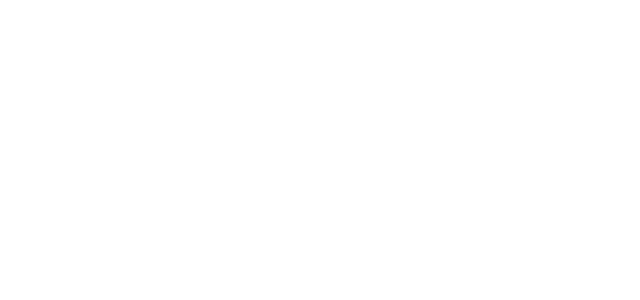
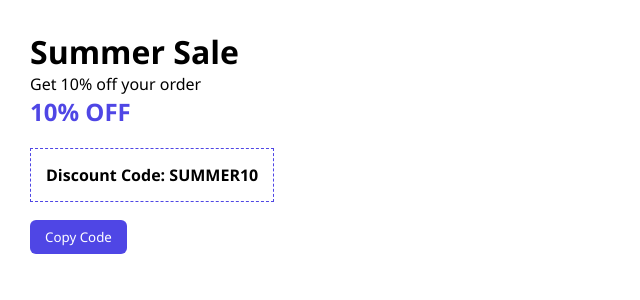
Before and after one commit to joannaomotunde/jambay-frontend, a React (Vite) app: page /promotion/1 in a window 1280 px wide. Before the commit this address had no page. Shown: the top 300 px of the page, without its empty margins (0-640 px from the left). Built offline with nearby package versions, Linux system fonts and the light colour scheme.

Commit message:
FE-13 & FE-14: Implement loyalty wallet, checkout redemption, promotions list, promotion detail, and copy discount code

```diff
--- a/src/App.jsx
+++ b/src/App.jsx
@@ -11,6 +11,8 @@ import Ticketing from './pages/Ticketing'
 import Concessions from './pages/Concessions'
 import Loyalty from './pages/Loyalty'
 import Checkout from './pages/Checkout'
+import Promotions from './pages/Promotions'
+import PromotionDetail from './pages/PromotionDetail'
 import { WalletProvider } from './context/WalletContext'
 import OperatorDashboard from './pages/OperatorDashboard'
 import NotAuthorized from './pages/NotAuthorized'
@@ -19,7 +21,11 @@ import Onboarding from './pages/Onboarding'
 function App() {
   return (
     <BrowserRouter>
+
+      <WalletProvider>
+
         <Routes>
+
           {/* First page users see */}
           <Route path="/" element={<Onboarding />} />
 
@@ -37,37 +43,43 @@ function App() {
               <Dashboard />
             </ProtectedRoute>
           } />
+
           <Route path="/profile" element={
             <ProtectedRoute>
               <Profile />
             </ProtectedRoute>
           } />
+
           <Route path="/events" element={
             <ProtectedRoute>
               <Ticketing />
             </ProtectedRoute>
           } />
+
           <Route path="/concessions" element={
             <ProtectedRoute>
               <Concessions />
             </ProtectedRoute>
           } />
-        <Route path="/loyalty" element={
-          <WalletProvider>
 
-            <Loyalty />
-            <Checkout />
+          {/* Loyalty system */}
+          <Route path="/loyalty" element={<Loyalty />} />
+          <Route path="/checkout" element={<Checkout />} />
 
-          </WalletProvider>
-
-        } />
+          {/* Promotions */}
+          <Route path="/promotions" element={<Promotions />} />
+          <Route path="/promotion/:id" element={<PromotionDetail />} />
 
           <Route path="/operator" element={
             <ProtectedRoute>
               <OperatorDashboard />
             </ProtectedRoute>
           } />
+
         </Routes>
+
+      </WalletProvider>
+
     </BrowserRouter>
   )
 }
--- /dev/null
+++ b/src/pages/PromotionDetail.jsx
@@ -0,0 +1,84 @@
+import React from "react";
+import { useParams } from "react-router-dom";
+
+function PromotionDetail() {
+
+  const { id } = useParams();
+
+  const promotions = [
+    {
+      id: 1,
+      title: "Summer Sale",
+      description: "Get 10% off your order",
+      discount: 10,
+      code: "SUMMER10"
+    },
+    {
+      id: 2,
+      title: "New User Discount",
+      description: "Enjoy 20% off your first purchase",
+      discount: 20,
+      code: "WELCOME20"
+    },
+    {
+      id: 3,
+      title: "Weekend Deal",
+      description: "Get 15% off this weekend only",
+      discount: 15,
+      code: "WEEKEND15"
+    }
+  ];
+
+  const promotion = promotions.find((p) => p.id === Number(id));
+
+  if (!promotion) {
+    return <p>Promotion not found</p>;
+  }
+
+  const copyCode = () => {
+  navigator.clipboard.writeText(promotion.code);
+  alert("Discount code copied!");
+};
+
+  return (
+    <div style={{ padding: "30px", fontFamily: "Arial" }}>
+      <h1>{promotion.title}</h1>
+
+      <p>{promotion.description}</p>
+
+      <h2 style={{ color: "#4f46e5" }}>
+        {promotion.discount}% OFF
+      </h2>
+
+      <div
+  style={{
+    marginTop: "20px",
+    padding: "15px",
+    border: "1px dashed #4f46e5",
+    display: "inline-block",
+    fontWeight: "bold"
+  }}
+>
+  Discount Code: {promotion.code}
+</div>
+
+<br /><br />
+
+<button
+  onClick={copyCode}
+  style={{
+    padding: "8px 15px",
+    background: "#4f46e5",
+    color: "white",
+    border: "none",
+    borderRadius: "6px",
+    cursor: "pointer"
+  }}
+>
+  Copy Code
+</button>
+    </div>
+  );
+}
+
+export default PromotionDetail;
--- /dev/null
+++ b/src/pages/Promotions.jsx
@@ -0,0 +1,74 @@
+import React from "react";
+import { useNavigate } from "react-router-dom";
+
+function Promotions() {
+  const navigate = useNavigate();
+
+  const promotions = [
+    {
+      id: 1,
+      title: "Summer Sale",
+      description: "Get 10% off your order",
+      discount: 10,
+      code: "SUMMER10"
+    },
+    {
+      id: 2,
+      title: "New User Discount",
+      description: "Enjoy 20% off your first purchase",
+      discount: 20,
+      code: "WELCOME20"
+    },
+    {
+      id: 3,
+      title: "Weekend Deal",
+      description: "Get 15% off this weekend only",
+      discount: 15,
+      code: "WEEKEND15"
+    }
+  ];
+
+  return (
+    <div style={{ padding: "30px", fontFamily: "Arial" }}>
+      <h1 style={{ marginBottom: "20px" }}>Available Promotions</h1>
+
+      <div style={{ maxWidth: "500px" }}>
+        {promotions.map((promo) => (
+          <div
+            key={promo.id}
+            style={{
+              border: "1px solid #eee",
+              borderRadius: "10px",
+              padding: "15px",
+              marginBottom: "15px"
+            }}
+          >
+            <h3>{promo.title}</h3>
+            <p>{promo.description}</p>
+
+            <p style={{ fontWeight: "bold", color: "#4f46e5" }}>
+              {promo.discount}% OFF
+            </p>
+
+            <button
+  onClick={() => navigate(`/promotion/${promo.id}`)}
+  style={{
+    padding: "8px 15px",
+    border: "none",
+    background: "#4f46e5",
+    color: "white",
+    borderRadius: "6px",
+    cursor: "pointer"
+  }}
+>
+  View Details
+</button>
+
+          </div>
+        ))}
+      </div>
+    </div>
+  );
+}
+
+export default Promotions;
```
Also changed, not shown: 1 other file (tests, documents, lock files or other folders). Lines whose indentation alone changed are shown as unchanged.
